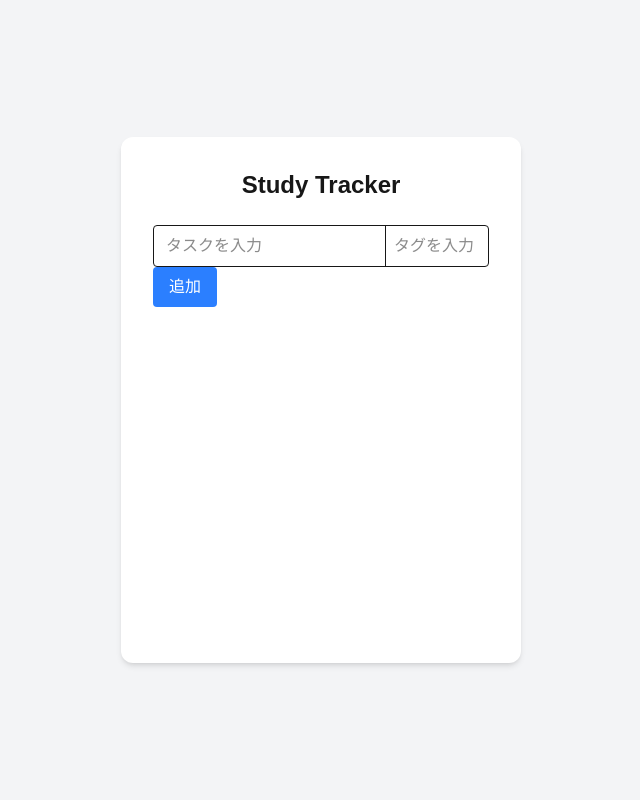
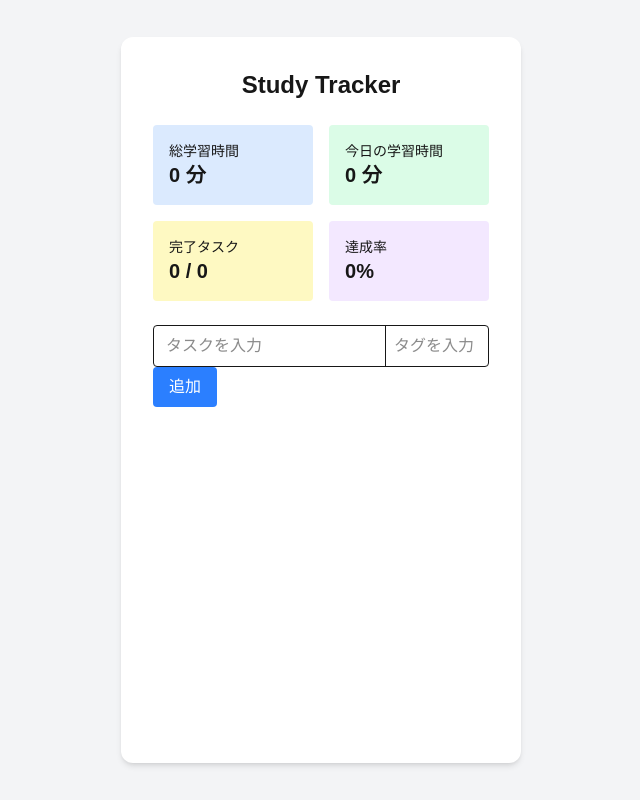
Before and after one commit to iwaki-toshiyuki/StudyTracker, a Next.js app: page / in a window 1280 px wide. Shown: the whole page, without its empty margins (319-959 px from the left). Built offline with nearby package versions, Linux system fonts and the light colour scheme.

Commit message:
ダッシュボード機能を作成

```diff
--- a/app/page.tsx
+++ b/app/page.tsx
@@ -15,6 +15,9 @@ import TaskList from "../components/TaskList";
 
 import Chart from "../components/Chart";
 // 学習時間をタグごとに集計して表示するチャートコンポーネント
+
+import Dashboard from "../components/DashBoard";
+// 全体の学習時間や達成率を表示するダッシュボードコンポーネント
 
 export default function Home() {
   const [task, setTask] = useState("");
@@ -141,6 +144,25 @@ export default function Home() {
     ...(othersSum > 0 ? [{ name: "Others", value: othersSum }] : []),
   ];
 
+  // 全体の学習時間（全ログ合計）
+  const overallMinutes = studyLogs.reduce((sum, log) => {
+    return sum + log.minutes;
+  }, 0);
+
+  // 今日の日付（YYYY-MM-DD形式）
+  const today = new Date().toISOString().split("T")[0];
+
+  // 今日の学習時間
+  const todayMinutes = studyLogs
+    .filter((log) => log.date.startsWith(today))
+  .reduce((sum, log) => sum + log.minutes, 0);
+
+  // 完了しているタスク数
+  const completedTaskCount = tasks.filter((task) => task.done).length;
+
+  // 全タスク数
+  const totalTaskCount = tasks.length;
+
   // 初回ロード時にLocalStorageからタスクを取得
   useEffect(() => {
     const savedTasks = localStorage.getItem("tasks");
@@ -163,6 +185,14 @@ export default function Home() {
       <div className="bg-white p-8 rounded-xl shadow-md w-[400px]">
         {/* タイトル */}
         <h1 className="text-2xl font-bold mb-6 text-center">Study Tracker</h1>
+
+        {/* ダッシュボード */}
+        <Dashboard
+          overallMinutes={overallMinutes}
+          todayMinutes={todayMinutes}
+          completedTaskCount={completedTaskCount}
+          totalTaskCount={totalTaskCount}
+        />
 
         {/* タスク入力フォーム */}
         <TaskForm
--- /dev/null
+++ b/components/DashBoard.tsx
@@ -0,0 +1,55 @@
+type Props = {
+  overallMinutes: number;       // 全体の学習時間
+  todayMinutes: number;         // 今日の学習時間
+  completedTaskCount: number;   // 完了タスク数
+  totalTaskCount: number;       // 総タスク数
+};
+
+export default function Dashboard({
+  overallMinutes,
+  todayMinutes,
+  completedTaskCount,
+  totalTaskCount,
+}: Props) {
+
+  // 達成率（%）
+  const completionRate =
+    totalTaskCount === 0
+      ? 0
+      // タスクがない場合は0%とする
+      : Math.round((completedTaskCount / totalTaskCount) * 100);
+
+  return (
+
+    // カードレイアウト（2列）
+    <div className="grid grid-cols-2 gap-4 mb-6">
+
+      {/* 全体学習時間 */}
+      <div className="bg-blue-100 p-4 rounded">
+        <p className="text-sm">総学習時間</p>
+        <p className="text-xl font-bold">{overallMinutes} 分</p>
+      </div>
+
+      {/* 今日の学習時間 */}
+      <div className="bg-green-100 p-4 rounded">
+        <p className="text-sm">今日の学習時間</p>
+        <p className="text-xl font-bold">{todayMinutes} 分</p>
+      </div>
+
+      {/* 完了タスク */}
+      <div className="bg-yellow-100 p-4 rounded">
+        <p className="text-sm">完了タスク</p>
+        <p className="text-xl font-bold">
+          {completedTaskCount} / {totalTaskCount}
+        </p>
+      </div>
+
+      {/* 達成率 */}
+      <div className="bg-purple-100 p-4 rounded">
+        <p className="text-sm">達成率</p>
+        <p className="text-xl font-bold">{completionRate}%</p>
+      </div>
+
+    </div>
+  );
+}
```
